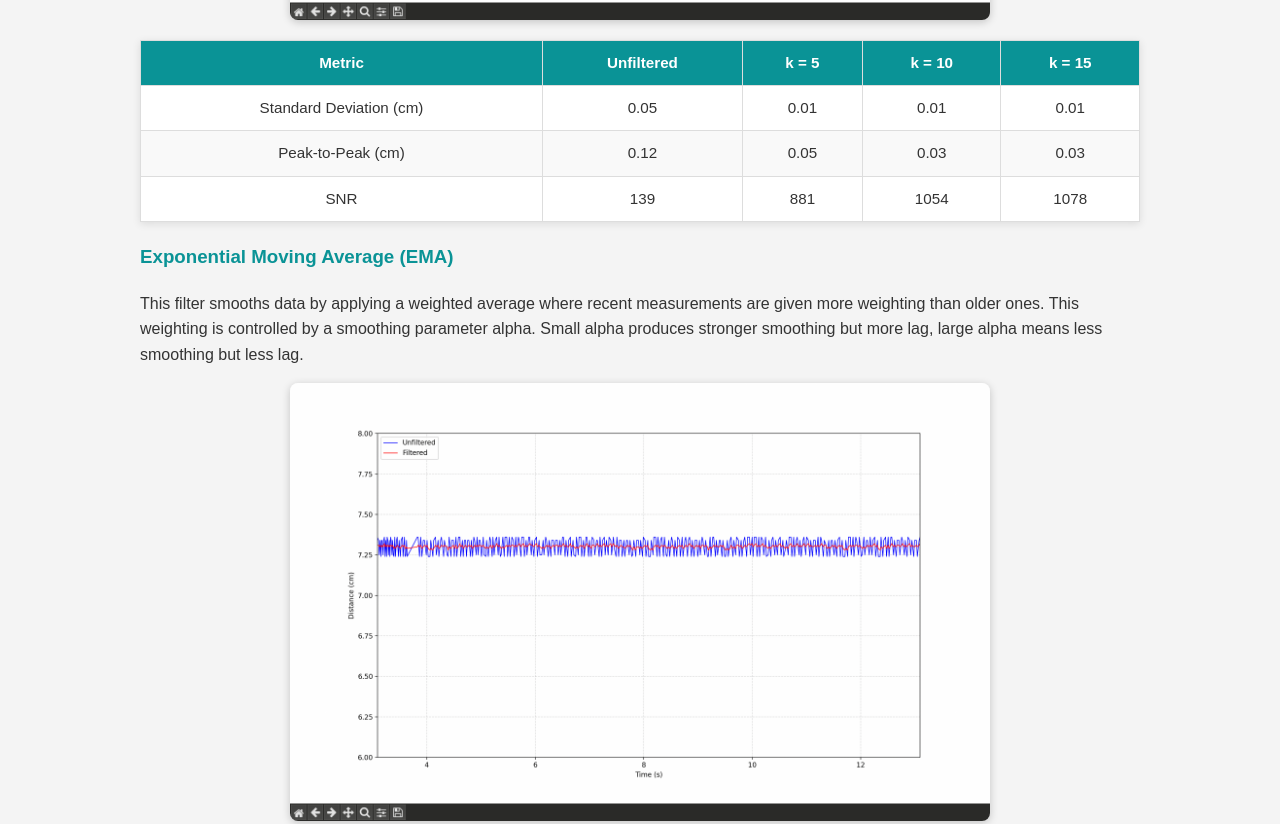
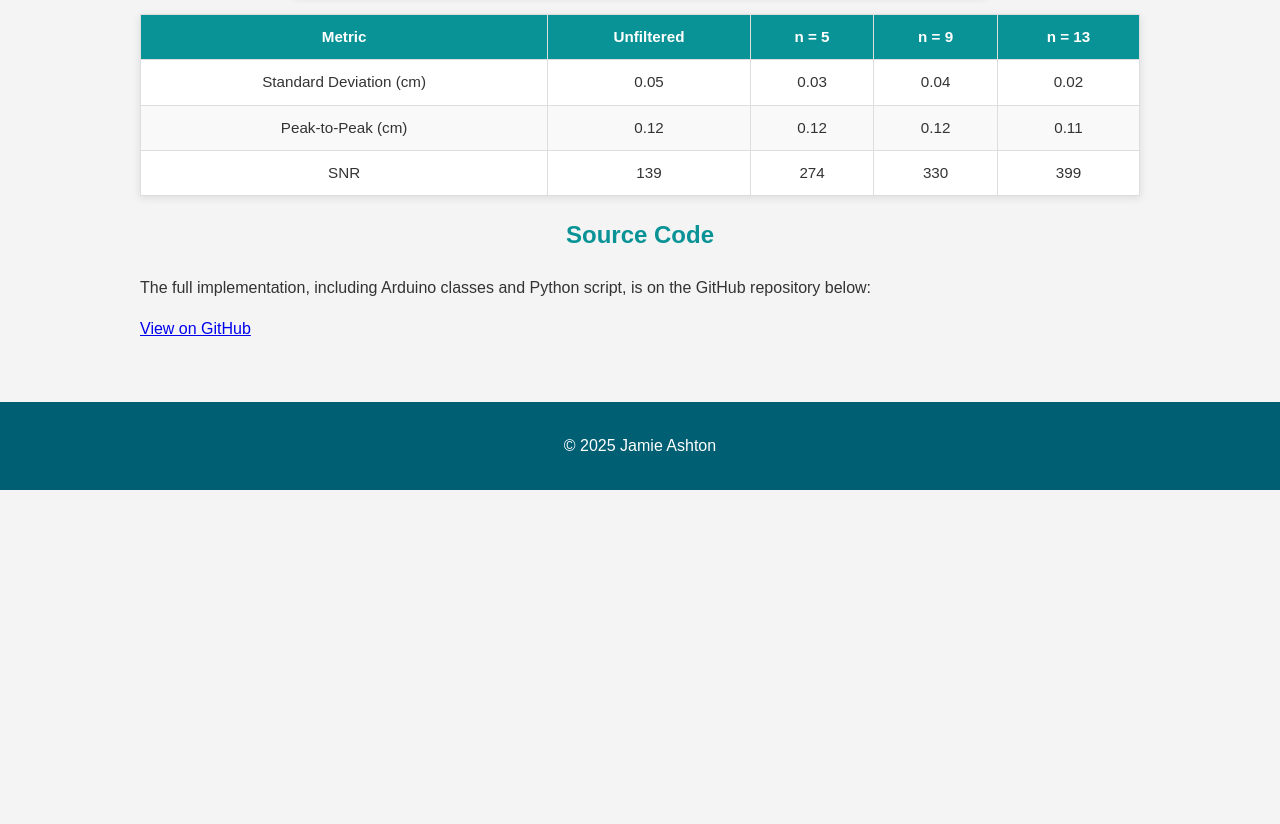
Before and after one commit to jamieashton22/jamieashton22.github.io, a plain HTML site: page sensorproject.html in a window 1280 px wide. Shown: the part 2780-3604 px from the top of the page. After the commit the page ends 3270 px from the top, so only its background shows below. Drawn offline with Linux system fonts and the light colour scheme.

Commit message:
fixed some stuff

```diff
--- a/sensorproject.html
+++ b/sensorproject.html
@@ -140,54 +140,9 @@
             <h3>Median Filter</h3>
             <p>
                 This filter smooths data by sorting a window of n recent measurements and taking the median
-                value as the output. It is highly effective at rejecting outliers and impulsive noise while
-                preserving sharp changes in the signal, but large window sizes (n) can cause delay in the response.
+                value as the output. It is highly effective at rejecting outliers, but large window sizes (n) can cause delay in the response.
             </p>
             <img src="images/sensorproject/median13.png" alt="Median filter results" class="result-img">
-
-            <table class="results-table">
-    <thead>
-        <tr>
-            <th>Metric</th>
-            <th>Unfiltered</th>
-            <th>k = 5</th>
-            <th>k = 10</th>
-            <th>k = 15</th>
-        </tr>
-    </thead>
-    <tbody>
-        <tr>
-            <td>Standard Deviation (cm)</td>
-            <td>0.05</td>
-            <td>0.01</td>
-            <td>0.01</td>
-            <td>0.01</td>
-        </tr>
-        <tr>
-            <td>Peak-to-Peak (cm)</td>
-            <td>0.12</td>
-            <td>0.05</td>
-            <td>0.03</td>
-            <td>0.03</td>
-        </tr>
-        <tr>
-            <td>SNR</td>
-            <td>139</td>
-            <td>881</td>
-            <td>1054</td>
-            <td>1078</td>
-        </tr>
-    </tbody>
-</table>
-
-            <h3>Exponential Moving Average (EMA)</h3>
-            <p>
-                This filter smooths data by applying a weighted average where recent measurements are given
-                more weighting than older ones. This weighting is controlled by a smoothing parameter alpha.
-                Small alpha produces stronger smoothing but more lag, large alpha means less smoothing but
-                less lag.
-            </p>
-            <img src="images/sensorproject/EMAa0.2.png" alt="EMA filter results" class="result-img">
 
             <table class="results-table">
     <thead>
```
Also changed, not shown: 2 other files.
